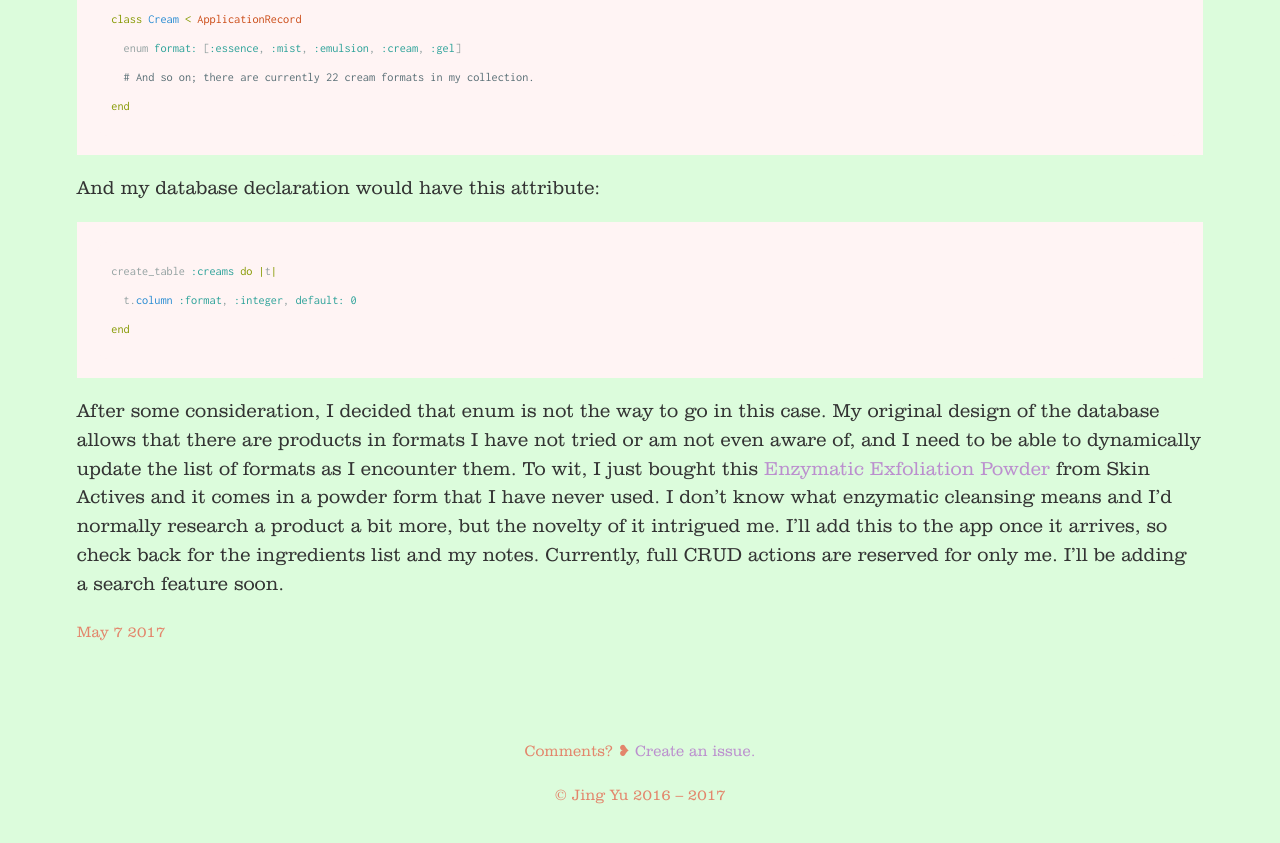
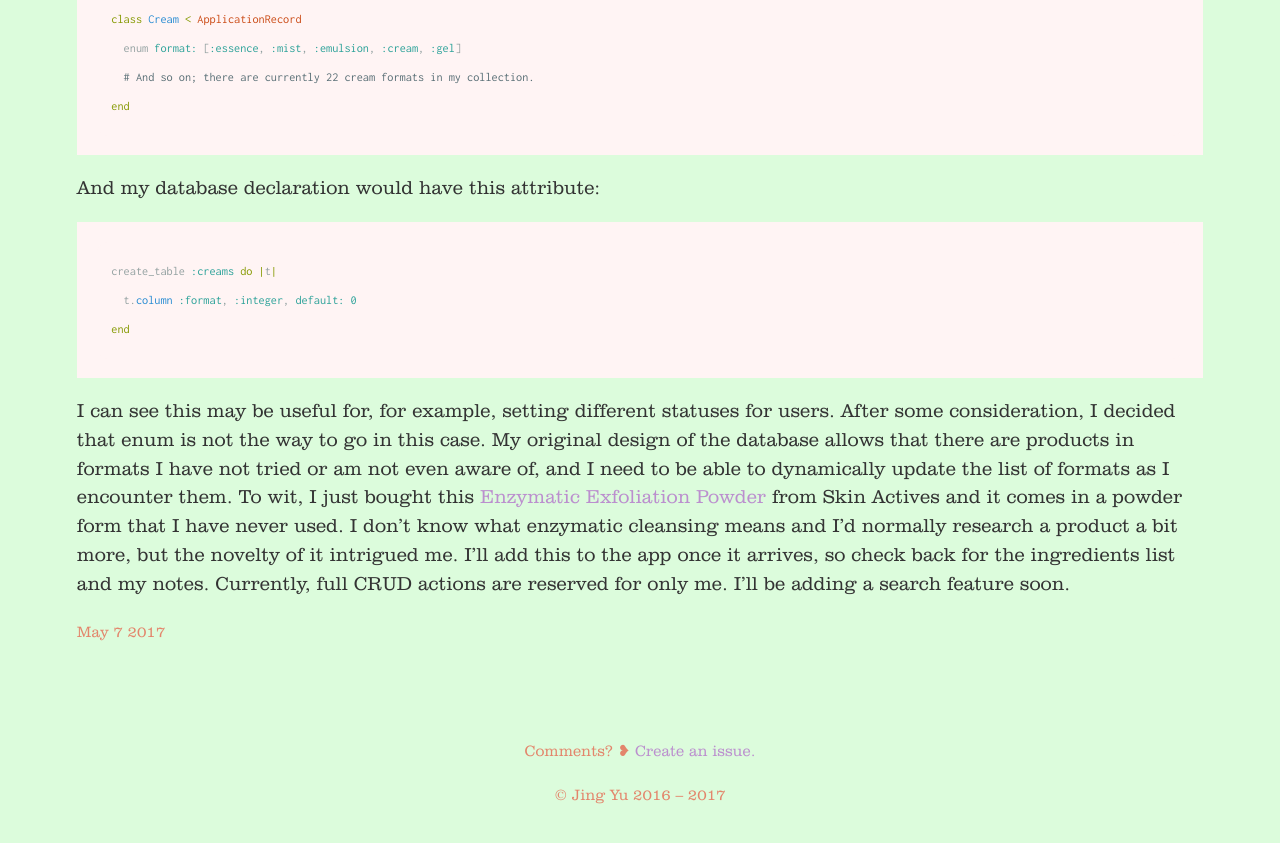
Before and after one commit to jingyufanclub/bloggo, a Jekyll site: the page built from _posts/2017-05-07-creamy.md, in a window 1280 px wide and 900 px high, scrolled down 1748 px. Shown: the top 843 px of the window. Built offline with Jekyll 4.4.1, drawn with Linux system fonts in a browser that asks for light colours.

Commit message:
ammend creamy post

````diff
--- a/_posts/2017-05-07-creamy.md
+++ b/_posts/2017-05-07-creamy.md
@@ -42,4 +42,4 @@ create_table :creams do |t|
   t.column :format, :integer, default: 0
 end
 ```
-After some consideration, I decided that enum is not the way to go in this case. My original design of the database allows that there are products in formats I have not tried or am not even aware of, and I need to be able to dynamically update the list of formats as I encounter them. To wit, I just bought this [Enzymatic Exfoliation Powder](http://www.skinactives.com/Enzymatic-Exfoliation-Powder.html) from Skin Actives and it comes in a powder form that I have never used. I don't know what enzymatic cleansing means and I'd normally research a product a bit more, but the novelty of it intrigued me. I'll add this to the app once it arrives, so check back for the ingredients list and my notes. Currently, full CRUD actions are reserved for only me. I'll be adding a search feature soon.
+I can see this may be useful for, for example, setting different statuses for users. After some consideration, I decided that enum is not the way to go in this case. My original design of the database allows that there are products in formats I have not tried or am not even aware of, and I need to be able to dynamically update the list of formats as I encounter them. To wit, I just bought this [Enzymatic Exfoliation Powder](http://www.skinactives.com/Enzymatic-Exfoliation-Powder.html) from Skin Actives and it comes in a powder form that I have never used. I don't know what enzymatic cleansing means and I'd normally research a product a bit more, but the novelty of it intrigued me. I'll add this to the app once it arrives, so check back for the ingredients list and my notes. Currently, full CRUD actions are reserved for only me. I'll be adding a search feature soon.
````
